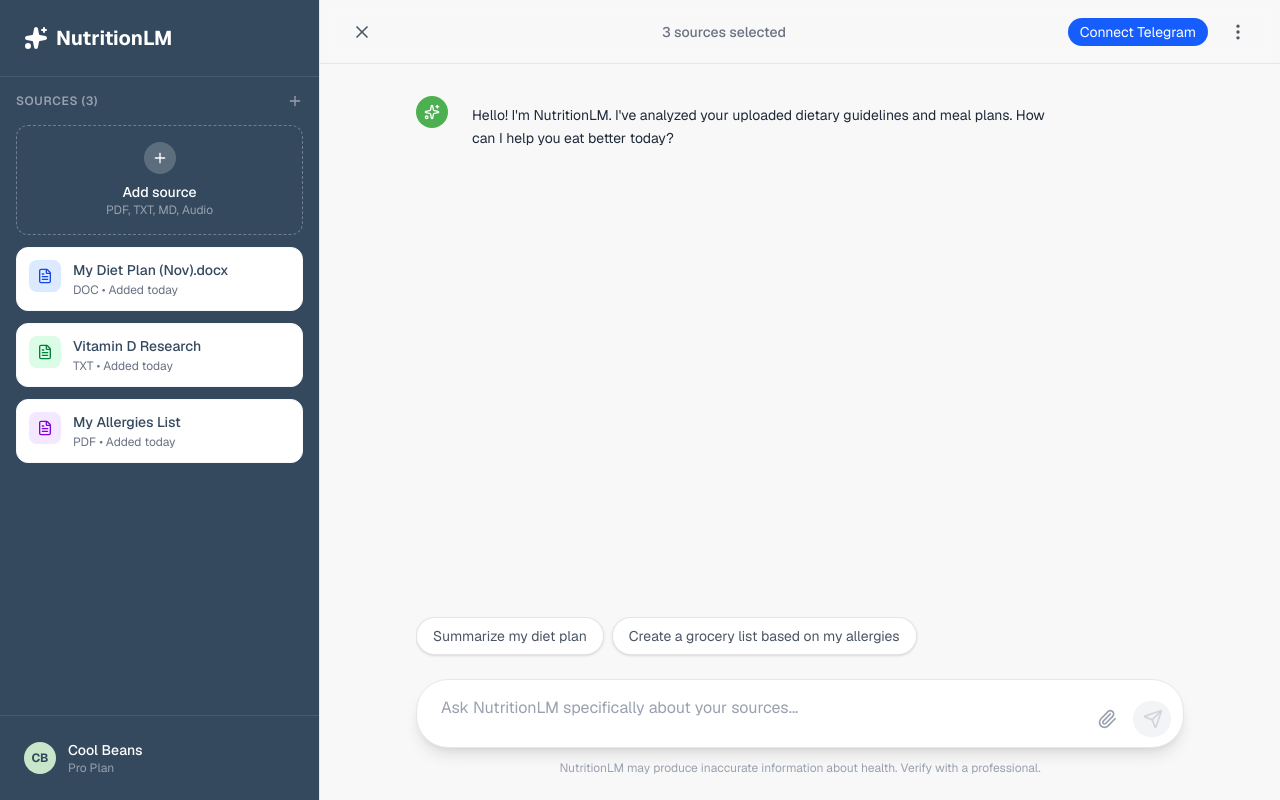
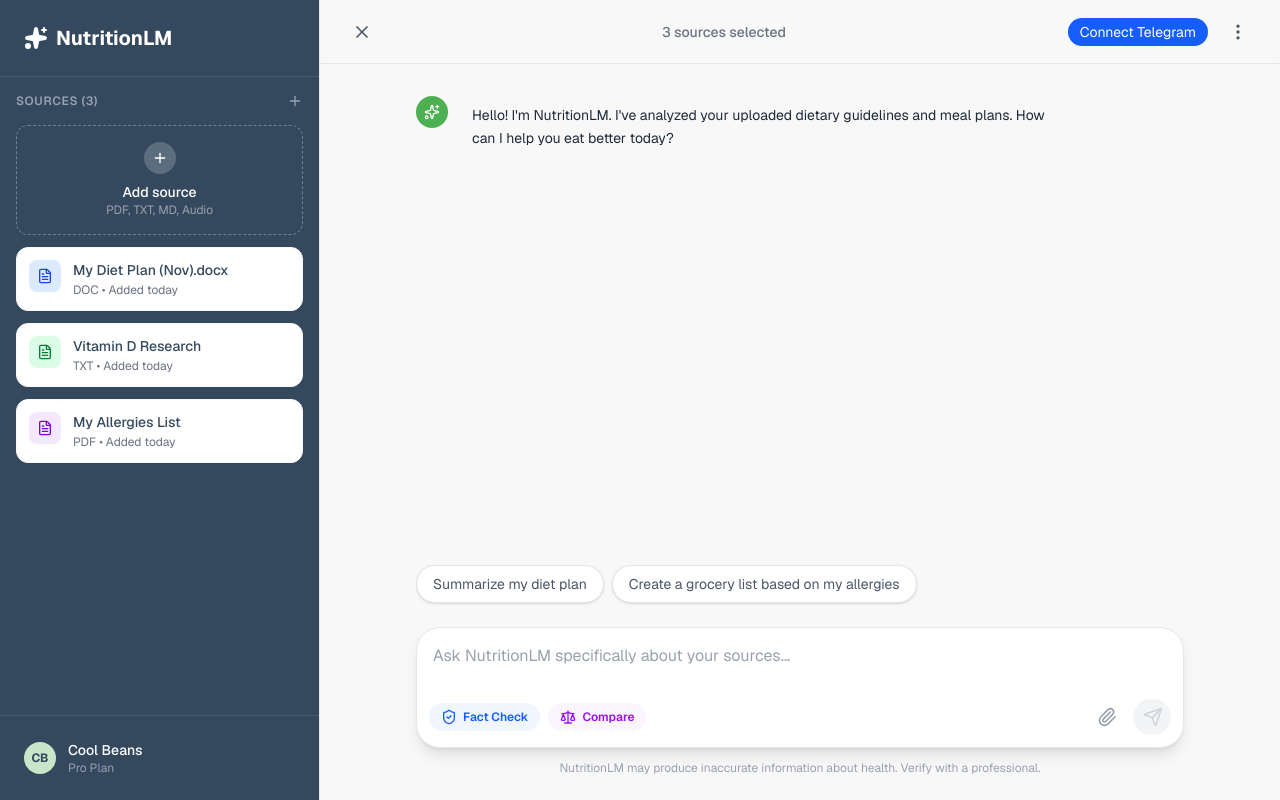
Before and after one commit to Chelle007/NutritionLM, a Next.js app: page / in a window 1280 px wide. Built offline with nearby package versions, Linux system fonts and the light colour scheme; no server answers.

Commit message:
add buttons

```diff
--- a/app/page.js
+++ b/app/page.js
@@ -9,7 +9,9 @@ import {
     Plus,
     FileText,
     MoreVertical,
-    X
+    X,
+    ShieldCheck,
+    Scale
 } from 'lucide-react';
 import ReactMarkdown from 'react-markdown';
 import { createBrowserClient } from "@supabase/ssr";
@@ -31,6 +33,7 @@ export default function NutritionLM() {
     const [input, setInput] = useState('');
     const [isSidebarOpen, setIsSidebarOpen] = useState(true);
     const [isThinking, setIsThinking] = useState(false);
+    const [activeButton, setActiveButton] = useState(null); // 'factCheck', 'compare', or null
     const messagesEndRef = useRef(null);
 
     const [telegramVerified, setTelegramVerified] = useState(false);
@@ -395,7 +398,7 @@ export default function NutritionLM() {
                         )}
 
                         {/* Input Bar */}
-                        <div className="relative bg-white rounded-[2rem] shadow-lg border border-gray-200">
+                        <div className="bg-white rounded-3xl shadow-lg border border-gray-200 overflow-hidden focus-within:ring-1 focus-within:ring-green-500/50 transition-shadow">
                             <textarea
                                 value={input}
                                 onChange={(e) => setInput(e.target.value)}
@@ -406,12 +409,49 @@ export default function NutritionLM() {
                                     }
                                 }}
                                 placeholder="Ask NutritionLM specifically about your sources..."
-                                className="w-full bg-transparent border-none focus:ring-0 outline-none p-4 pl-6 pr-24 min-h-[60px] max-h-40 resize-none text-gray-700 placeholder:text-gray-400"
+                                className="w-full bg-transparent border-none focus:ring-0 outline-none p-4 min-h-[60px] max-h-40 resize-none text-gray-700 placeholder:text-gray-400"
                                 rows={1}
                             />
 
-                            <div className="absolute right-3 bottom-2.5 flex items-center gap-2">
-                                <button className="p-2 text-gray-400 hover:text-gray-600 transition-colors">
+                            {/* Input Toolbar */}
+                            <div className="flex justify-between items-center px-3 pb-3 pt-1">
+
+                                {/* LEFT: New Feature Buttons */}
+                                <div className="flex items-center gap-2">
+                                    <button
+                                        onClick={() => {
+                                            // Toggle: if already active, deactivate; otherwise activate and deactivate the other
+                                            setActiveButton(activeButton === 'factCheck' ? null : 'factCheck');
+                                        }}
+                                        className={`flex items-center gap-1.5 px-3 py-1.5 rounded-full text-xs font-semibold transition-colors ${
+                                            activeButton === 'factCheck'
+                                                ? 'text-white bg-blue-600 hover:bg-blue-700'
+                                                : 'text-blue-600 bg-blue-50 hover:bg-blue-100'
+                                        }`}
+                                    >
+                                        <ShieldCheck className="w-4 h-4" />
+                                        Fact Check
+                                    </button>
+
+                                    <button
+                                        onClick={() => {
+                                            // Toggle: if already active, deactivate; otherwise activate and deactivate the other
+                                            setActiveButton(activeButton === 'compare' ? null : 'compare');
+                                        }}
+                                        className={`flex items-center gap-1.5 px-3 py-1.5 rounded-full text-xs font-semibold transition-colors ${
+                                            activeButton === 'compare'
+                                                ? 'text-white bg-purple-600 hover:bg-purple-700'
+                                                : 'text-purple-600 bg-purple-50 hover:bg-purple-100'
+                                        }`}
+                                    >
+                                        <Scale className="w-4 h-4" />
+                                        Compare
+                                    </button>
+                                </div>
+
+                                {/* RIGHT: Existing Actions */}
+                                <div className="flex items-center gap-2">
+                                    <button className="p-2 text-gray-400 hover:text-gray-600 hover:bg-gray-100 rounded-full transition-colors">
                                         <Paperclip className="w-5 h-5" />
                                     </button>
                                     <button
@@ -419,13 +459,14 @@ export default function NutritionLM() {
                                         disabled={!input.trim()}
                                         className={`p-2 rounded-full transition-all duration-200
                                             ${input.trim()
-                                            // Send Button: Forest Green (#4CAF50)
-                                            ? 'shadow-md hover:bg-gray-700'
+                                                // Send Button: Forest Green
+                                                ? 'shadow-md text-white'
                                                 : 'bg-gray-100 text-gray-300 cursor-not-allowed'}`}
-                                    style={{ backgroundColor: input.trim() ? COLOR_PRIMARY : 'rgb(243, 244, 246)' }} // Fallback for disabled color
+                                        style={{ backgroundColor: input.trim() ? COLOR_PRIMARY : 'rgb(243, 244, 246)' }}
                                     >
                                         <Send className="w-5 h-5 ml-0.5" />
                                     </button>
+                                </div>
                             </div>
                         </div>
 
```
Lines whose indentation alone changed are shown as unchanged.
